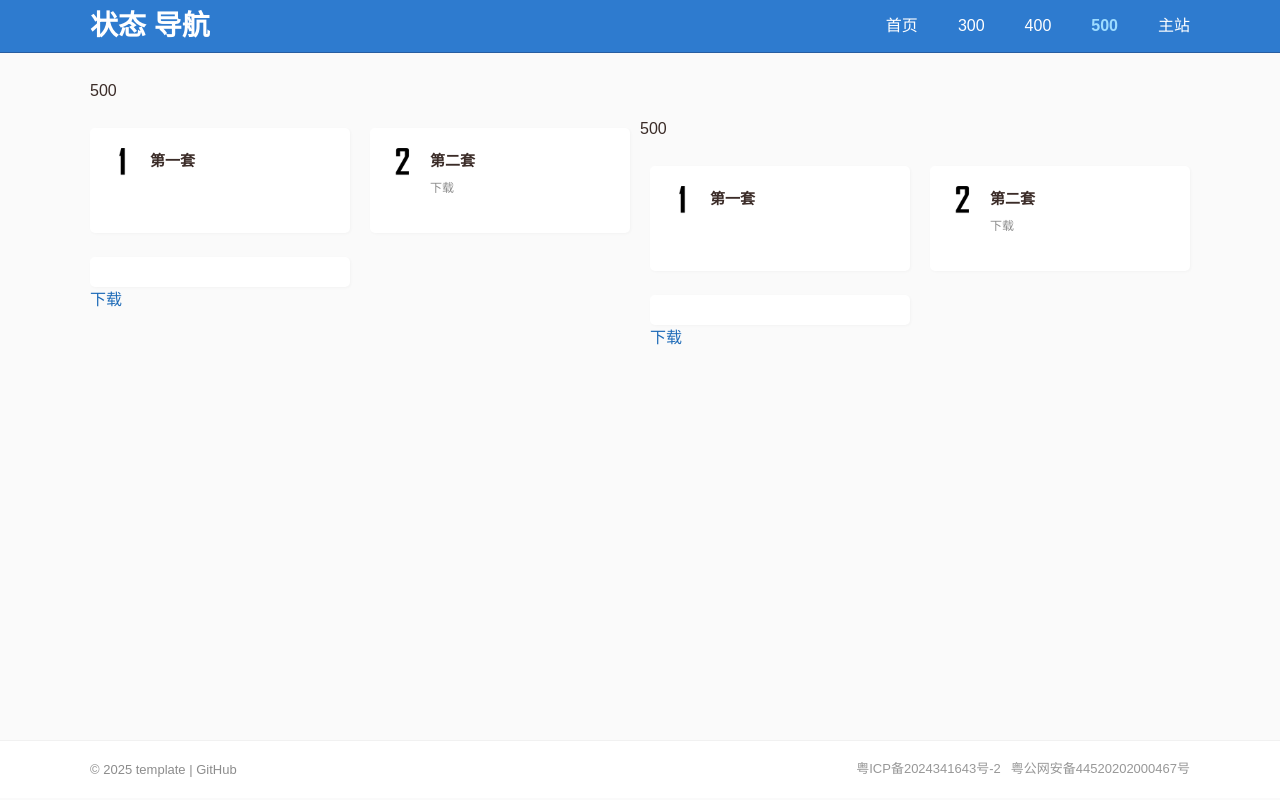
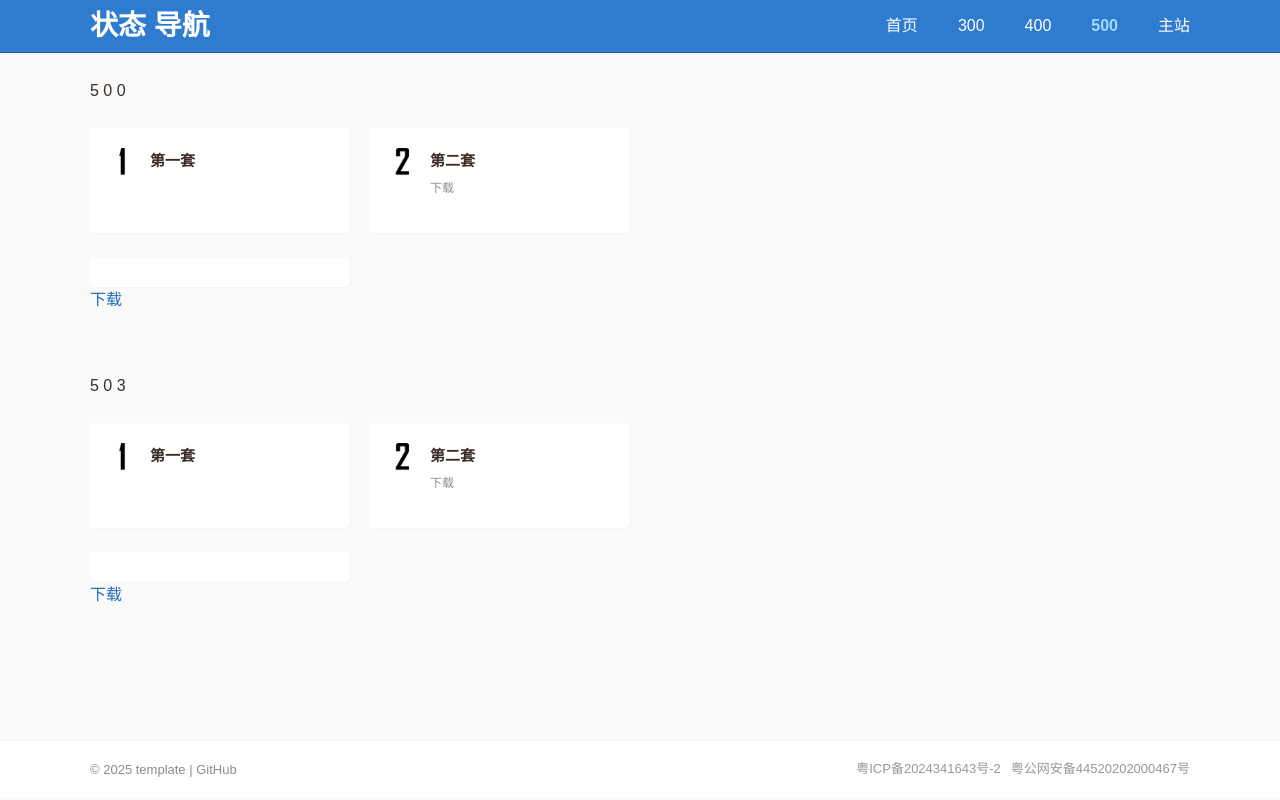
Before and after one commit to luyifan88/template, a plain HTML site: page 500.html in a window 1280 px wide. Drawn offline with Linux system fonts and the light colour scheme.

Commit message:
Update 500.html

```diff
--- a/500.html
+++ b/500.html
@@ -46,7 +46,7 @@
 			<div class="container">
 
 				<div class="nav-cell clearfix">
-					<h2>500</h2>
+					<h2>5 0 0</h2>
 					<ul class="nav-list">
 						<li>
 							<a class="nav-item clearfix" href="https://template.explorer.ac.cn/500/page-1/" target="_blank">
@@ -68,9 +68,9 @@
 							</a>
 						</li>
 					</ul>
-
+				</div>
 					<div class="nav-cell clearfix">
-					<h2>500</h2>
+					<h2>5 0 3</h2>
 					<ul class="nav-list">
 						<li>
 							<a class="nav-item clearfix" href="https://template.explorer.ac.cn/503/page-1/" target="_blank">
@@ -92,7 +92,6 @@
 							</a>
 						</li>
 					</ul>
-					</div>
 				</div>
 			</div>
 		</div>
```
